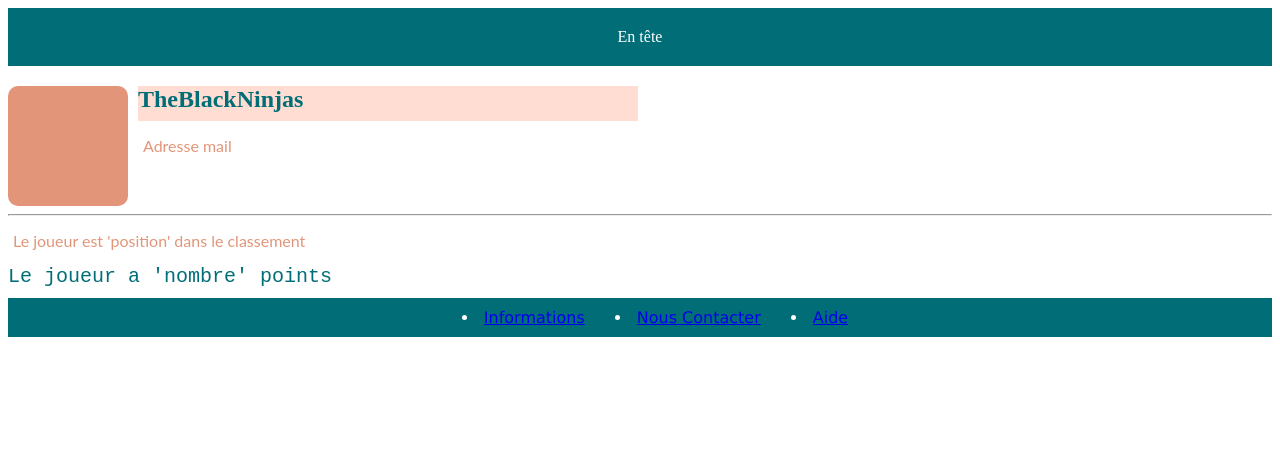
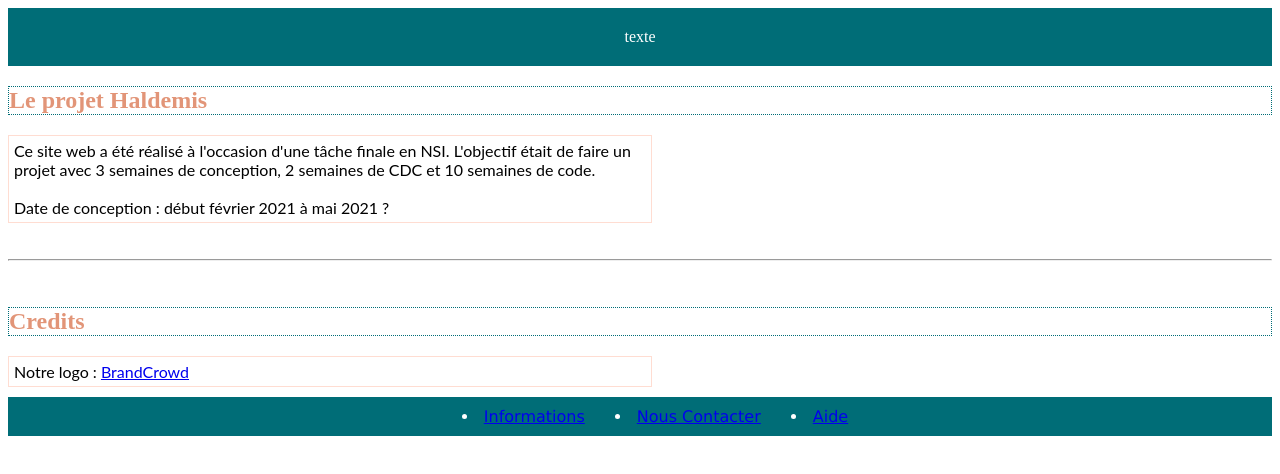
Before and after one commit to thewhiteumbra/site-haldemis, an Angular app: page / in a window 1280 px wide. Shown: the top 474 px of the page. Built offline with nearby package versions, Linux system fonts and the light colour scheme.

Commit message:
6 files modified, 1 added

```diff
--- a/a retenir/contact.html
+++ b/a retenir/contact.html
@@ -11,7 +11,9 @@ texte
 
 <h3 class="prenom"> Maé </h3>
 <p> Officiellement responsable produit, officieusement teste si la table est confortable pour une sieste. </p>
-
+<br>
+<hr>
+<br>
 <h2> Nous contacter </h2>
 <p> Notre adresse mail :
    <a href="haldemis.contact@gmail.com">haldemis.contact@gmail.com </a>
--- a/a retenir/informations.html
+++ b/a retenir/informations.html
@@ -9,7 +9,9 @@ texte
   Date de conception : début février 2021 à mai 2021 ?
 </p>
 
-
+<br>
+<hr>
+<br>
 <h2> Credits </h2>
 <p>
   Notre logo :
--- a/a retenir/style.css
+++ b/a retenir/style.css
@@ -1,3 +1,4 @@
+/* Add application styles & imports to this file! */
 li {
   font-family : Verdana, Geneva, Tahoma, sans-serif ;
   color: #fff;
@@ -19,6 +20,7 @@ h2 {
 }
 p {
     margin: 10px 0;
+    width: 50% ;
     padding: 5px;
     border: 1px solid #ffddd2 ;
 }
@@ -36,3 +38,52 @@ footer {
     background-color: #006d77;
     color: #black ;
 }
+
+h2.pseudo {
+  color : #006d77;
+  border : 0px;
+  white-space:nowrap;
+}
+
+p.mail {
+  white-space:nowrap;
+  border : 0px;
+  font-weight: light;
+  color : #006d77;
+}
+
+.carre {
+  width: 5000px;
+  height: 35px;
+  border-radius : 0 px;
+  background : #ffddd2;
+}
+
+h1 {
+  display:flex;
+  color : #006d77;
+  justify-content : align;
+}
+
+.cercle {
+    width: 120px;
+    height: 120px;
+    border-radius: 10px;
+    background: #e29578 ;
+}
+
+p.classement {
+  border: 0px;
+  color : #e29578;
+}
+pre.infoj {
+  display : flex;
+  color : #e29578;
+  border : 0px ;
+  white-space:nowrap;
+  justify-content: align ;
+  margin : 0px ;
+  margin-top: 10px;
+  margin-bottom: 10px ;
+  font-size: 20px;
+}
--- a/src/app/app.component.html
+++ b/src/app/app.component.html
@@ -1,13 +1,24 @@
 <header>
-En tête
+texte
 </header>
 
-<div class ="cercle"> <div style="margin : 130px ; margin-top: 0px;"> <div class ="carre">
-<h2 class ="pseudo"> TheBlackNinjas </h2>  </div>
-<p class="mail">Adresse mail </p> </div></div>
+<h2> Le projet Haldemis </h2>
+<p>
+  Ce site web a été réalisé à l'occasion d'une tâche finale en NSI. L'objectif était de faire un projet avec 3 semaines de conception, 2 semaines de CDC et 10 semaines de code.
+<br><br>
+  Date de conception : début février 2021 à mai 2021 ?
+</p>
+
+<br>
 <hr>
-<p class="classement"> Le joueur est 'position' dans le classement </p>
-<pre class="infoj"> Le joueur a 'nombre' points </pre>
+<br>
+<h2> Credits </h2>
+<p>
+  Notre logo :
+  <a href="https://www.brandcrowd.com/">BrandCrowd </a>
+  <br>
+
+</p>
 
 <footer>
 <li><a href="./informations.html">Informations</a></li>
--- a/src/styles.css
+++ b/src/styles.css
@@ -11,6 +11,10 @@ header {
     padding: 20px;
     background-color: #006d77;
     color: #fff ;
+}
+
+hr {
+  color : #006d77;
 }
 
 h2 {
@@ -49,11 +53,11 @@ p.mail {
   white-space:nowrap;
   border : 0px;
   font-weight: light;
-  color : #e29578;
+  color : #006d77;
 }
 
 .carre {
-  width: 500px;
+  width: 5000px;
   height: 35px;
   border-radius : 0 px;
   background : #ffddd2;
@@ -78,7 +82,7 @@ p.classement {
 }
 pre.infoj {
   display : flex;
-  color : #006d77;
+  color : #e29578;
   border : 0px ;
   white-space:nowrap;
   justify-content: align ;
```
Also changed, not shown: a retenir/aide.html (+15 -1 lines), a retenir/interface joueur.html (added, +16 -0 lines).
